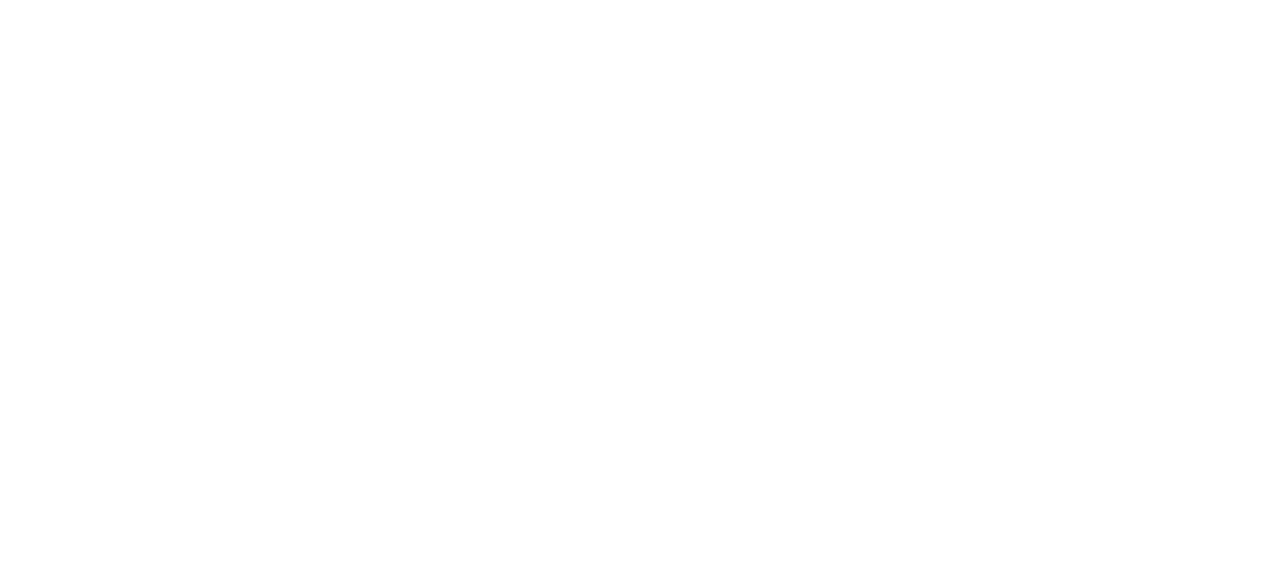
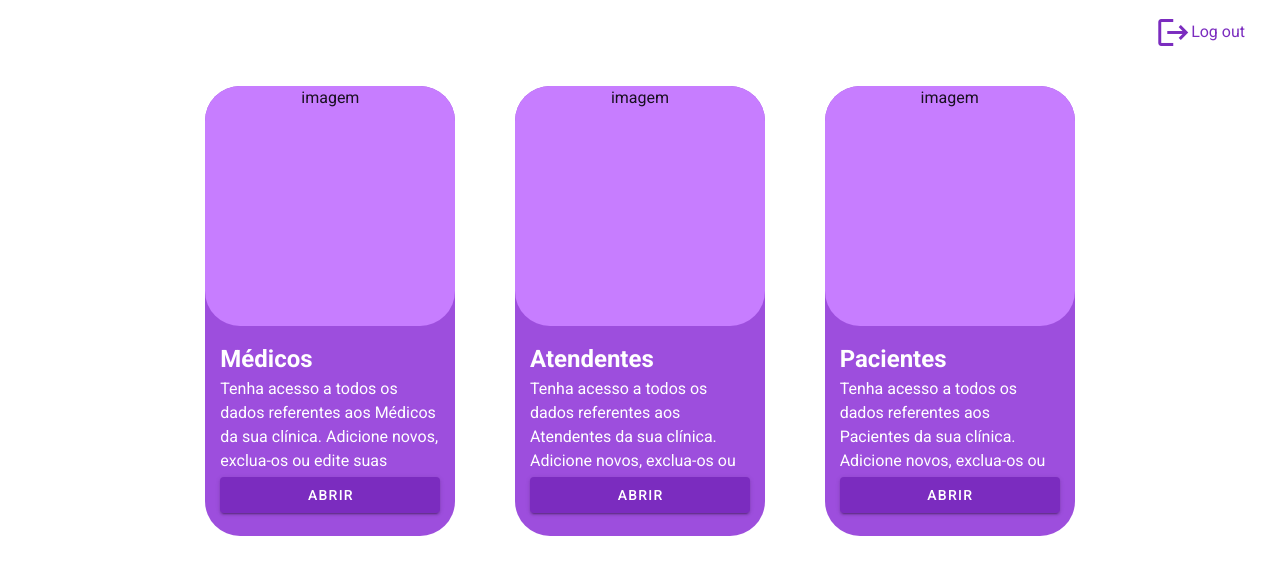
Before and after one commit to dylanoli/medbay-web-client, a Vue app: page /pacientes in a window 1280 px wide. Shown: the top 574 px of the page. Built offline with nearby package versions, Linux system fonts and the light colour scheme.

Commit message:
listar medicos

```diff
--- /dev/null
+++ b/src/components/CardMain.vue
@@ -0,0 +1,62 @@
+<template>
+  <div>
+    <div class="container">
+      <div class="card pt-2">
+        <v-btn text dark block class="mb-2" @click="back"
+          ><v-icon>mdi-arrow-left-thin-circle-outline</v-icon>Voltar</v-btn
+        >
+        <div class="card-sub">imagem</div>
+        <div class="card-content">
+          <h2 class="mb-3">{{ titulo }}</h2>
+          <v-btn color="primary" block>Cadastrar</v-btn>
+        </div>
+      </div>
+    </div>
+  </div>
+</template>
+
+<script lang="ts">
+import { Component, Prop, Vue } from "vue-property-decorator";
+
+@Component({
+  components: {},
+})
+export default class CardMain extends Vue {
+  @Prop({ required: true }) readonly titulo?: string;
+  constructor() {
+    super();
+  }
+
+  back() {
+    this.$router.push("/");
+  }
+}
+</script>
+
+<style scoped>
+.container {
+  padding: 20px 15%;
+  display: flex;
+  justify-content: space-around;
+}
+.card {
+  width: 250px;
+  height: 420px;
+  border-radius: 35px;
+  background-color: var(--secondary);
+}
+.card-sub {
+  text-align: center;
+  width: 250px;
+  height: 240px;
+  border-radius: 35px;
+  background-color: var(--accent);
+}
+.card-content {
+  padding: 15px;
+  color: white;
+}
+.card-text {
+  height: 100px;
+}
+</style>
--- /dev/null
+++ b/src/components/TopBar.vue
@@ -0,0 +1,33 @@
+<template>
+  <div class="bar">
+    <div></div>
+    <a class="mr-5" @click="logout"
+      ><div class="btn">
+        <v-icon large color="primary">mdi-logout</v-icon>Log out
+      </div></a
+    >
+  </div>
+</template>
+
+<script lang="ts">
+import Vue from "vue";
+import Component from "vue-class-component";
+
+@Component
+export default class TopBar extends Vue {
+  logout() {
+    this.$router.push("/login");
+  }
+}
+</script>
+
+<style scoped>
+.btn {
+  padding: 5px;
+  margin: 10px;
+}
+.bar {
+  display: flex;
+  justify-content: space-between;
+}
+</style>
--- a/src/router/index.ts
+++ b/src/router/index.ts
@@ -1,6 +1,8 @@
 import Vue from 'vue'
 import VueRouter, { RouteConfig } from 'vue-router'
 import Login from '../views/Login.vue'
+import Home from '../views/Home.vue'
+import MedicoListar from '../views/medico/Listar.vue'
 
 Vue.use(VueRouter)
 
@@ -10,6 +12,16 @@ const routes: Array<RouteConfig> = [
     name: 'Login',
     component: Login
   },
+  {
+    path: '/',
+    name: 'Home',
+    component: Home
+  },
+  {
+    path: '/medicos',
+    name: 'MedicoListar',
+    component: MedicoListar
+  },
 ]
 
 const router = new VueRouter({
--- a/src/views/About.vue
+++ /dev/null
@@ -1,5 +0,0 @@
-<template>
-  <div class="about">
-    <h1>This is an about page</h1>
-  </div>
-</template>
--- a/src/views/Home.vue
+++ b/src/views/Home.vue
@@ -1,18 +1,93 @@
 <template>
-  <div class="home">
-    <img alt="Vue logo" src="../assets/logo.png">
-    <HelloWorld msg="Welcome to Your Vue.js + TypeScript App"/>
+  <div>
+    <TopBar />
+    <div class="container">
+      <div v-for="el in menuItens" :key="el.titulo" class="card">
+        <div class="card-sub">imagem</div>
+        <div class="card-content">
+          <h2>{{ el.titulo }}</h2>
+          <div class="card-text">
+            {{ el.descricao }}
+          </div>
+          <v-btn color="primary" block @click="goTo(el.to)">Abrir</v-btn>
+        </div>
+      </div>
+    </div>
   </div>
 </template>
 
 <script lang="ts">
-import { Component, Vue } from 'vue-property-decorator';
-import HelloWorld from '@/components/HelloWorld.vue'; // @ is an alias to /src
+import { Component, Vue } from "vue-property-decorator";
+
+import TopBar from "@/components/TopBar.vue";
+
+interface MenuItem {
+  titulo: string;
+  descricao: string;
+  to: string;
+}
 
 @Component({
   components: {
-    HelloWorld,
+    TopBar,
   },
 })
-export default class Home extends Vue {}
+export default class Home extends Vue {
+  medicos: MenuItem = {
+    titulo: "Médicos",
+    descricao:
+      "Tenha acesso a todos os dados referentes aos Médicos da sua clínica. Adicione novos, exclua-os ou edite suas informações.",
+    to: "/medicos",
+  };
+  atendentes: MenuItem = {
+    titulo: "Atendentes",
+    descricao:
+      "Tenha acesso a todos os dados referentes aos Atendentes da sua clínica. Adicione novos, exclua-os ou edite suas informações.",
+    to: "/atendentes",
+  };
+  pacientes: MenuItem = {
+    titulo: "Pacientes",
+    descricao:
+      "Tenha acesso a todos os dados referentes aos Pacientes da sua clínica. Adicione novos, exclua-os ou edite suas informações.",
+    to: "/pacientes",
+  };
+  menuItens: MenuItem[] = [];
+  constructor() {
+    super();
+    this.menuItens.push(this.medicos);
+    this.menuItens.push(this.atendentes);
+    this.menuItens.push(this.pacientes);
+  }
+  goTo(link: string) {
+    this.$router.push(link);
+  }
+}
 </script>
+
+<style scoped>
+.container {
+  padding: 20px 10%;
+  display: flex;
+  justify-content: space-around;
+}
+.card {
+  width: 250px;
+  height: 450px;
+  border-radius: 35px;
+  background-color: var(--secondary);
+}
+.card-sub {
+  text-align: center;
+  width: 250px;
+  height: 240px;
+  border-radius: 35px;
+  background-color: var(--accent);
+}
+.card-content {
+  padding: 15px;
+  color: white;
+}
+.card-text {
+  height: 100px;
+}
+</style>
--- a/src/views/Login.vue
+++ b/src/views/Login.vue
@@ -56,7 +56,7 @@ export default class LoginPage extends Vue {
   loadingLogin: boolean = false;
   async login() {
     this.loadingLogin = true;
-
+    this.$router.push("/");
     this.loadingLogin = false;
   }
 }
--- /dev/null
+++ b/src/views/medico/Listar.vue
@@ -0,0 +1,27 @@
+<template>
+  <div>
+    <TopBar />
+    <CardMain titulo="Médicos" />
+  </div>
+</template>
+
+<script lang="ts">
+import { Component, Vue } from "vue-property-decorator";
+
+import TopBar from "@/components/TopBar.vue";
+import CardMain from "@/components/CardMain.vue";
+
+interface MenuItem {
+  titulo: string;
+  descricao: string;
+  to: string;
+}
+
+@Component({
+  components: {
+    TopBar,
+    CardMain,
+  },
+})
+export default class MedicoListar extends Vue {}
+</script>
```
Also changed, not shown: src/components/HelloWorld.vue (deleted, +0 -153 lines).
